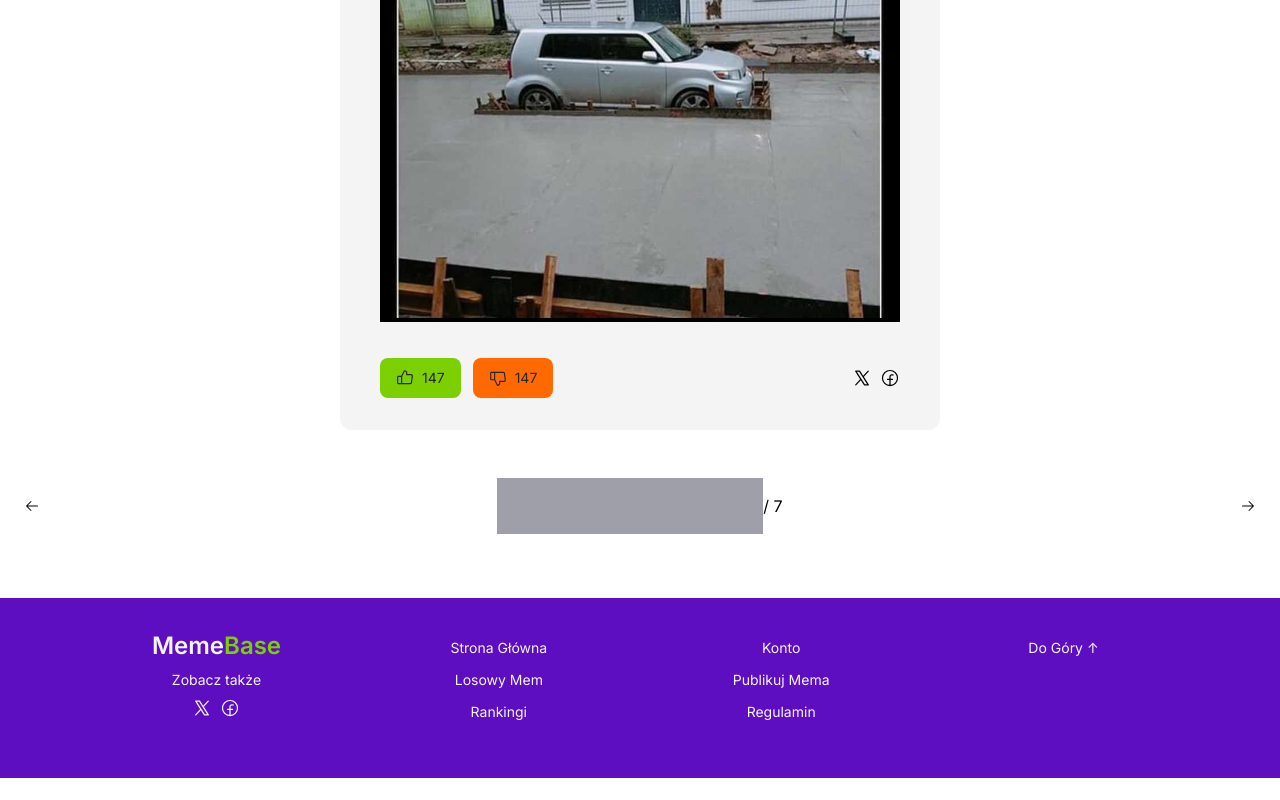
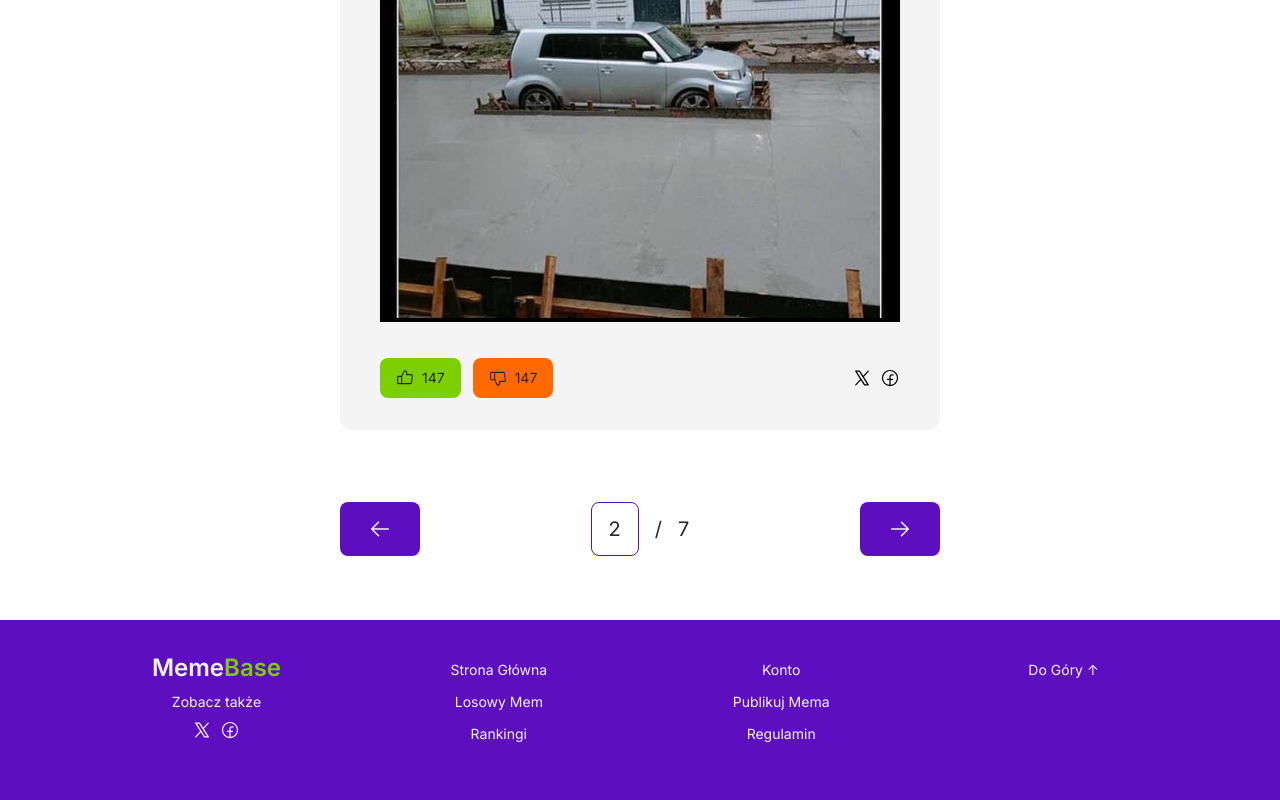
Before and after one commit to iProXDPL/MemeBase-PAW-TR, a React (Vite) app in the folder frontend/: page / in a window 1280 px wide. Shown: the part 1985-2785 px from the top of the page. Before the commit the page ends 2763 px from the top, so only its background shows below. Built offline with nearby package versions, Linux system fonts and the light colour scheme.

Commit message:
meme pages nawigacja oraz struktura plikow

```diff
--- a/frontend/src/App.jsx
+++ b/frontend/src/App.jsx
@@ -13,7 +13,6 @@ function App() {
         <Route element={<AppLayout />}>
           <Route index element={<MainPage />} />
           <Route path="ranking" element={<Ranking />} />
-          {/* Poniżej przykładowa ścieżka nawigująca do widoku z logowaniem (nastepnie patrz plik AppLayout.jsx), "element" oznacza jaki komponent ma być renderowany na tej ścieżce (w tym przypadku komponent z logowaniem) */}
           <Route path="logowanie" element={<LoginAuth />} />
           <Route path="rejestracja" element={<Registration />} />
           <Route path="losowymem" element={<RandomMeme />} />
--- /dev/null
+++ b/frontend/src/features/auth/LoginCard.jsx
@@ -0,0 +1,45 @@
+import Button from "../../ui/Button";
+function LoginCard() {
+  return (
+    <div className="flex min-h-screen items-center justify-center">
+      <div className="w-96 rounded-lg bg-white p-8 shadow-md">
+        <h2 className="mb-4 text-center text-2xl font-semibold">Logowanie</h2>
+        <form>
+          <div className="mb-4">
+            <label className="mb-1 block text-sm text-gray-700">Email</label>
+            <input
+              type="email"
+              className="w-full rounded-lg border px-3 py-2 focus:ring-2 focus:ring-purple-500 focus:outline-none"
+              placeholder="Wpisz email"
+            />
+          </div>
+          <div className="mb-4">
+            <label className="mb-1 block text-sm text-gray-700">Hasło</label>
+            <input
+              type="password"
+              className="w-full rounded-lg border px-3 py-2 focus:ring-2 focus:ring-purple-500 focus:outline-none"
+              placeholder="Wpisz hasło"
+            />
+          </div>
+          <div className="mb-4 text-sm text-gray-600">
+            <span className="text-gray-500">Nie masz konta? </span>
+            <a href="/rejestracja" className="text-blue-500">
+              Zarejestruj się
+            </a>
+          </div>
+          {/*
+            <div className="text-sm text-gray-600 mb-4">
+              <span className="text-gray-500">Problemy z logowaniem? </span>
+              <a href="#" className="text-blue-500">Zmiana hasła</a>
+            </div>
+            */}
+          <button className="w-full rounded-lg bg-purple-600 py-2 text-white hover:bg-purple-700">
+            Zaloguj się
+          </button>
+        </form>
+      </div>
+    </div>
+  );
+}
+
+export default LoginCard;
--- /dev/null
+++ b/frontend/src/features/auth/RegisterCard.jsx
@@ -0,0 +1,52 @@
+function RegisterCard() {
+    return (
+      <div className="flex items-center justify-center min-h-screen">
+        <div className="bg-white p-8 rounded-lg shadow-md w-96">
+          <h2 className="text-2xl font-semibold text-center mb-4">Rejestracja</h2>
+          <form>
+            <div className="mb-4">
+              <label className="block text-gray-700 text-sm mb-1">Email</label>
+              <input
+                type="email"
+                className="w-full px-3 py-2 border rounded-lg focus:outline-none focus:ring-2 focus:ring-purple-500"
+                placeholder="Wpisz email"
+              />
+            </div>
+            <div className="mb-4">
+              <label className="block text-gray-700 text-sm mb-1">Nazwa użytkownika</label>
+              <input
+                type="email"
+                className="w-full px-3 py-2 border rounded-lg focus:outline-none focus:ring-2 focus:ring-purple-500"
+                placeholder="Wpisz nazwe użytkownika"
+              />
+            </div>
+            <div className="mb-4">
+              <label className="block text-gray-700 text-sm mb-1">Hasło</label>
+              <input
+                type="password"
+                className="w-full px-3 py-2 border rounded-lg focus:outline-none focus:ring-2 focus:ring-purple-500"
+                placeholder="Wpisz hasło"
+              />
+            </div>
+            <div className="mb-4">
+              <label className="block text-gray-700 text-sm mb-1">Powtórz hasło</label>
+              <input
+                type="password"
+                className="w-full px-3 py-2 border rounded-lg focus:outline-none focus:ring-2 focus:ring-purple-500"
+                placeholder="Wpisz ponownie hasło"
+              />
+            </div>
+            <div className="text-sm text-gray-600 mb-4">
+              <span className="text-gray-500">Masz już konto? </span>
+              <a href="/logowanie" className="text-blue-500">Zaloguj się</a>
+            </div>
+            <button className="w-full bg-purple-600 text-white py-2 rounded-lg hover:bg-purple-700">
+              Zarejestruj się
+            </button>
+          </form>
+        </div>
+      </div>
+    );
+  }
+
+  export default RegisterCard;
--- /dev/null
+++ b/frontend/src/features/memes/ButtonNextPrevPage.jsx
@@ -0,0 +1,11 @@
+import { ArrowRight, ArrowLeft } from "@phosphor-icons/react";
+
+function ButtonNextPrevPage({ to = "next" }) {
+  return (
+    <button className="cursor-pointer rounded-lg bg-violet-800 px-5 text-lg text-zinc-100 transition-colors duration-300 hover:bg-violet-900 sm:px-7 sm:text-2xl">
+      {to === "prev" ? <ArrowLeft /> : <ArrowRight />}
+    </button>
+  );
+}
+
+export default ButtonNextPrevPage;
--- a/frontend/src/features/memes/MemePageNavigation.jsx
+++ b/frontend/src/features/memes/MemePageNavigation.jsx
@@ -1,18 +1,21 @@
-import { ArrowLeft, ArrowRight } from "@phosphor-icons/react";
+import ButtonNextPrevPage from "./ButtonNextPrevPage";
 
 function MemePageNavigation() {
   return (
-    <div className="flex items-center justify-between">
-      <button>
-        <ArrowLeft />
-      </button>
-      <div className="flex items-center justify-center">
-        <input type="number" min="1" className="bg-zinc-400 p-4" />
-        <span> / 7</span>
+    <div className="mt-4 flex justify-between text-xs text-zinc-800 sm:mx-auto sm:mt-6 sm:w-10/12 sm:text-xl md:max-w-[600px]">
+      <ButtonNextPrevPage to="prev" />
+      <div className="flex items-center justify-center gap-2 sm:gap-4">
+        <input
+          type="number"
+          min="1"
+          value="2"
+          placeholder="1"
+          className="w-8 [appearance:textfield] rounded-lg border-1 border-violet-800 px-1 py-2 text-center sm:w-12 sm:py-3 [&::-webkit-inner-spin-button]:appearance-none [&::-webkit-outer-spin-button]:appearance-none"
+        />
+        <span>/</span>
+        <span>7</span>
       </div>
-      <button>
-        <ArrowRight />
-      </button>
+      <ButtonNextPrevPage to="next" />
     </div>
   );
 }
--- a/frontend/src/pages/LoginAuth.jsx
+++ b/frontend/src/pages/LoginAuth.jsx
@@ -1,4 +1,4 @@
-import LoginCard from "../ui/LoginCard";
+import LoginCard from "../features/auth/LoginCard";
 
 function LoginAuth() {
   return (
--- a/frontend/src/pages/Registration.jsx
+++ b/frontend/src/pages/Registration.jsx
@@ -1,4 +1,4 @@
-import RegisterCard from "../ui/RegisterCard";
+import RegisterCard from "../features/auth/RegisterCard";
 
 function Registration() {
   return (
--- a/frontend/src/ui/AppLayout.jsx
+++ b/frontend/src/ui/AppLayout.jsx
@@ -3,11 +3,9 @@ import Footer from "./Footer";
 import Header from "./Header";
 
 function AppLayout() {
-  // Komponent odpowiedzialny za umieszczanie głównego komponentu w między nagłówkiem a stopką
   return (
     <div className="overflow-x-hidden">
       <Header />
-      {/* Outlet powoduje renderowanie komponentu przekazanego w parametrze "element" w ścieżce Route w pliku App.jsx */}
       <Outlet />
       <Footer />
     </div>
```
Lines whose indentation alone changed are shown as unchanged.
